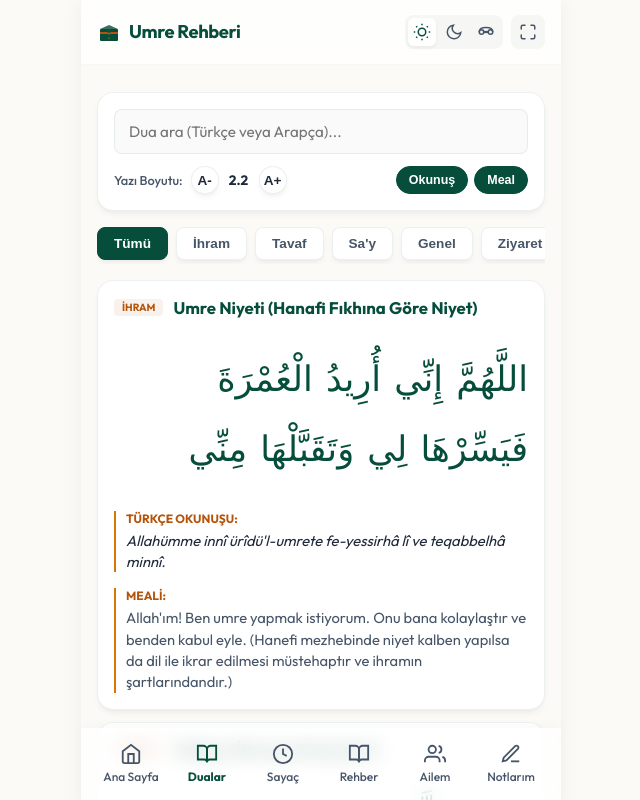
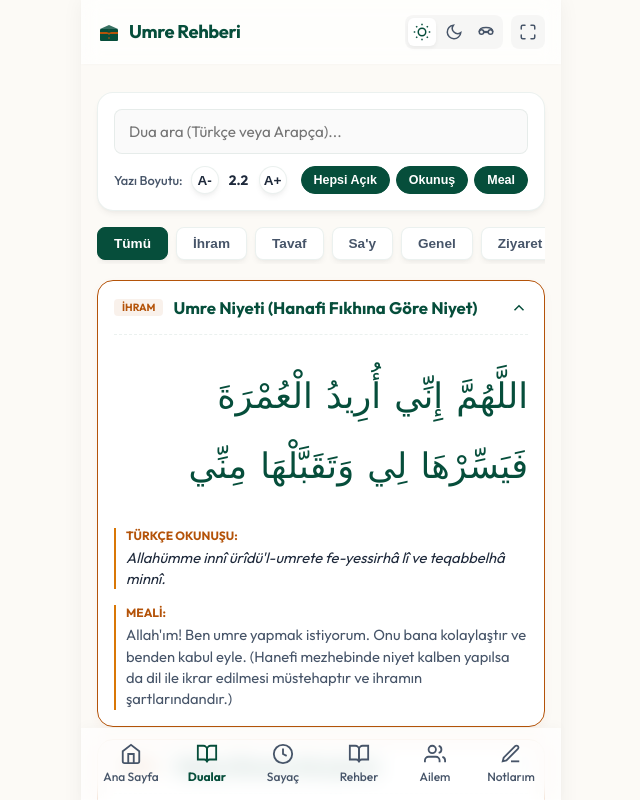
Before and after one commit to ilawcode/umrerehberi, a Next.js app: page /dualar in a window 1280 px wide. Shown: the whole page, without its empty margins (319-959 px from the left). Built offline with nearby package versions, Linux system fonts and the light colour scheme; no server answers; the database is empty; a web font is replaced by a local one.

Commit message:
feat: make prayers collapsible (all open by default) and scroll to top on expand

```diff
--- a/src/app/dualar/dualar.module.css
+++ b/src/app/dualar/dualar.module.css
@@ -223,16 +223,29 @@
   flex-direction: column;
   gap: 12px;
   border: 1px solid var(--card-border);
+  cursor: pointer;
+  transition: all 0.2s ease;
 }
 
 [data-theme='sunlight'] .prayerCard {
   border: 2px solid #000000;
 }
 
+.prayerCardExpanded {
+  border-color: var(--secondary);
+  box-shadow: 0 4px 10px rgba(180, 83, 9, 0.05);
+}
+
+[data-theme='sunlight'] .prayerCardExpanded {
+  border-color: #000000;
+  box-shadow: none;
+}
+
 .prayerHeader {
   display: flex;
   align-items: center;
   gap: 10px;
+  width: 100%;
 }
 
 .categoryBadge {
@@ -260,10 +273,40 @@
   font-size: 1.05rem;
   font-weight: 700;
   color: var(--primary);
+  flex: 1;
 }
 
 [data-theme='sunlight'] .prayerTitle {
   color: #000000;
+}
+
+.chevron {
+  color: var(--text-secondary);
+  transition: transform 0.2s ease;
+  margin-left: auto;
+  flex-shrink: 0;
+}
+
+.chevronOpen {
+  transform: rotate(180deg);
+  color: var(--primary);
+}
+
+[data-theme='sunlight'] .chevronOpen {
+  color: #000000;
+}
+
+.prayerBody {
+  display: flex;
+  flex-direction: column;
+  gap: 12px;
+  border-top: 1px dashed var(--card-border);
+  padding-top: 12px;
+  margin-top: 4px;
+}
+
+[data-theme='sunlight'] .prayerBody {
+  border-top: 2px solid #000000;
 }
 
 .section {
--- a/src/app/dualar/page.tsx
+++ b/src/app/dualar/page.tsx
@@ -25,6 +25,7 @@ function PrayersContent() {
   const [arabicFontSize, setArabicFontSize] = useState<number>(2.2); // rem
   const [showTransliteration, setShowTransliteration] = useState(true);
   const [showTranslation, setShowTranslation] = useState(true);
+  const [collapsedPrayers, setCollapsedPrayers] = useState<Record<string, boolean>>({});
 
   // Read URL search params (e.g. from the guide page redirection)
   useEffect(() => {
@@ -101,6 +102,52 @@ function PrayersContent() {
     return matchesCategory && matchesSearch;
   });
 
+  const toggleExpand = (title: string, id: string) => {
+    const isCurrentlyCollapsed = !!collapsedPrayers[title];
+    const isExpanding = isCurrentlyCollapsed; // If it was collapsed, we are expanding it.
+
+    setCollapsedPrayers(prev => ({
+      ...prev,
+      [title]: !isCurrentlyCollapsed
+    }));
+
+    if (isExpanding) {
+      setTimeout(() => {
+        const element = document.getElementById(id);
+        if (element) {
+          const headerHeight = 80; // 64px header + padding offset
+          const elementPosition = element.getBoundingClientRect().top;
+          const offsetPosition = elementPosition + window.pageYOffset - headerHeight;
+
+          window.scrollTo({
+            top: offsetPosition,
+            behavior: 'smooth'
+          });
+        }
+      }, 100);
+    }
+  };
+
+  const isAllExpanded = filteredPrayers.length > 0 && filteredPrayers.every(prayer => !collapsedPrayers[prayer.title]);
+
+  const toggleAllPrayers = () => {
+    if (isAllExpanded) {
+      // Collapse all filtered prayers
+      const newCollapsed = { ...collapsedPrayers };
+      filteredPrayers.forEach(p => {
+        newCollapsed[p.title] = true;
+      });
+      setCollapsedPrayers(newCollapsed);
+    } else {
+      // Expand all filtered prayers
+      const newCollapsed = { ...collapsedPrayers };
+      filteredPrayers.forEach(p => {
+        delete newCollapsed[p.title];
+      });
+      setCollapsedPrayers(newCollapsed);
+    }
+  };
+
   return (
     <div className={styles.container}>
       {/* Search and Controls */}
@@ -134,6 +181,13 @@ function PrayersContent() {
             <button id="font-inc-btn" onClick={increaseFontSize} className={styles.circleBtn}>A+</button>
           </div>
           <div className={styles.toggles}>
+            <button
+              id="toggle-all-btn"
+              onClick={toggleAllPrayers}
+              className={`${styles.toggleBtn} ${isAllExpanded ? styles.toggleActive : ''}`}
+            >
+              Hepsi Açık
+            </button>
             <button
               id="toggle-trans-btn"
               onClick={() => setShowTransliteration(!showTransliteration)}
@@ -173,13 +227,26 @@ function PrayersContent() {
         {loading ? (
           <div className={styles.loadingState}>Dualar yükleniyor...</div>
         ) : filteredPrayers.length > 0 ? (
-          filteredPrayers.map((prayer, index) => (
-            <div key={prayer._id || index} className={`${styles.prayerCard} card`}>
+          filteredPrayers.map((prayer, index) => {
+            const isExpanded = !collapsedPrayers[prayer.title];
+            const cardId = `prayer-card-${index}`;
+            return (
+              <div
+                key={prayer._id || index}
+                id={cardId}
+                className={`${styles.prayerCard} ${isExpanded ? styles.prayerCardExpanded : ''} card`}
+                onClick={() => toggleExpand(prayer.title, cardId)}
+              >
                 <div className={styles.prayerHeader}>
                   <span className={styles.categoryBadge}>{categories.find(c => c.id === prayer.category)?.label}</span>
                   <h3 className={styles.prayerTitle}>{prayer.title}</h3>
+                  <svg className={`${styles.chevron} ${isExpanded ? styles.chevronOpen : ''}`} viewBox="0 0 24 24" width="18" height="18" stroke="currentColor" strokeWidth="2" fill="none">
+                    <polyline points="6 9 12 15 18 9" />
+                  </svg>
                 </div>
 
+                {isExpanded && (
+                  <div className={styles.prayerBody} onClick={(e) => e.stopPropagation()}>
                     <div
                       className="arabic-text"
                       style={{ fontSize: `${arabicFontSize}rem`, lineHeight: `${arabicFontSize * 2.0}rem` }}
@@ -201,7 +268,10 @@ function PrayersContent() {
                       </div>
                     )}
                   </div>
-          ))
+                )}
+              </div>
+            );
+          })
         ) : (
           <div className={styles.emptyState}>Aradığınız kriterlere uygun dua bulunamadı.</div>
         )}
```
Lines whose indentation alone changed are shown as unchanged.
